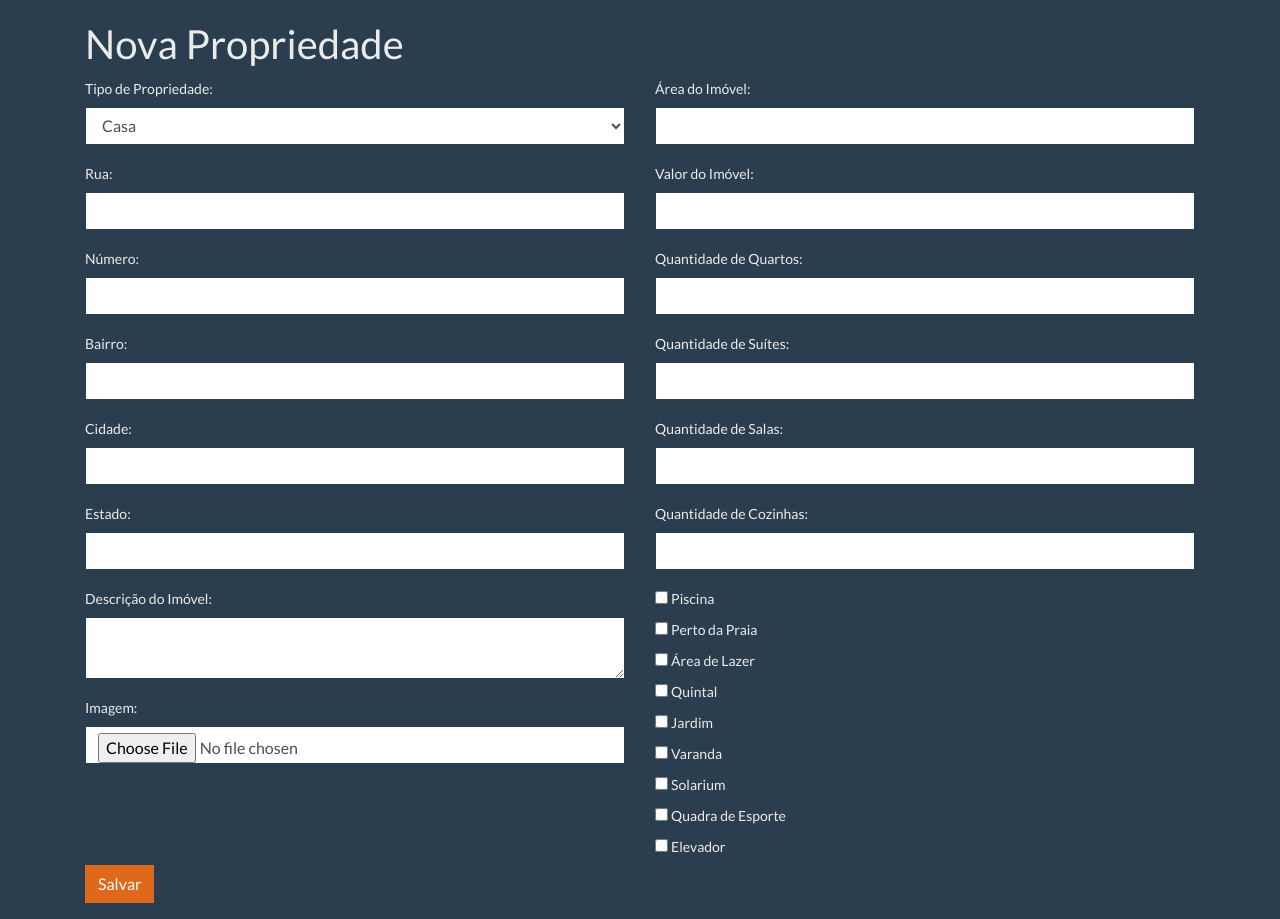
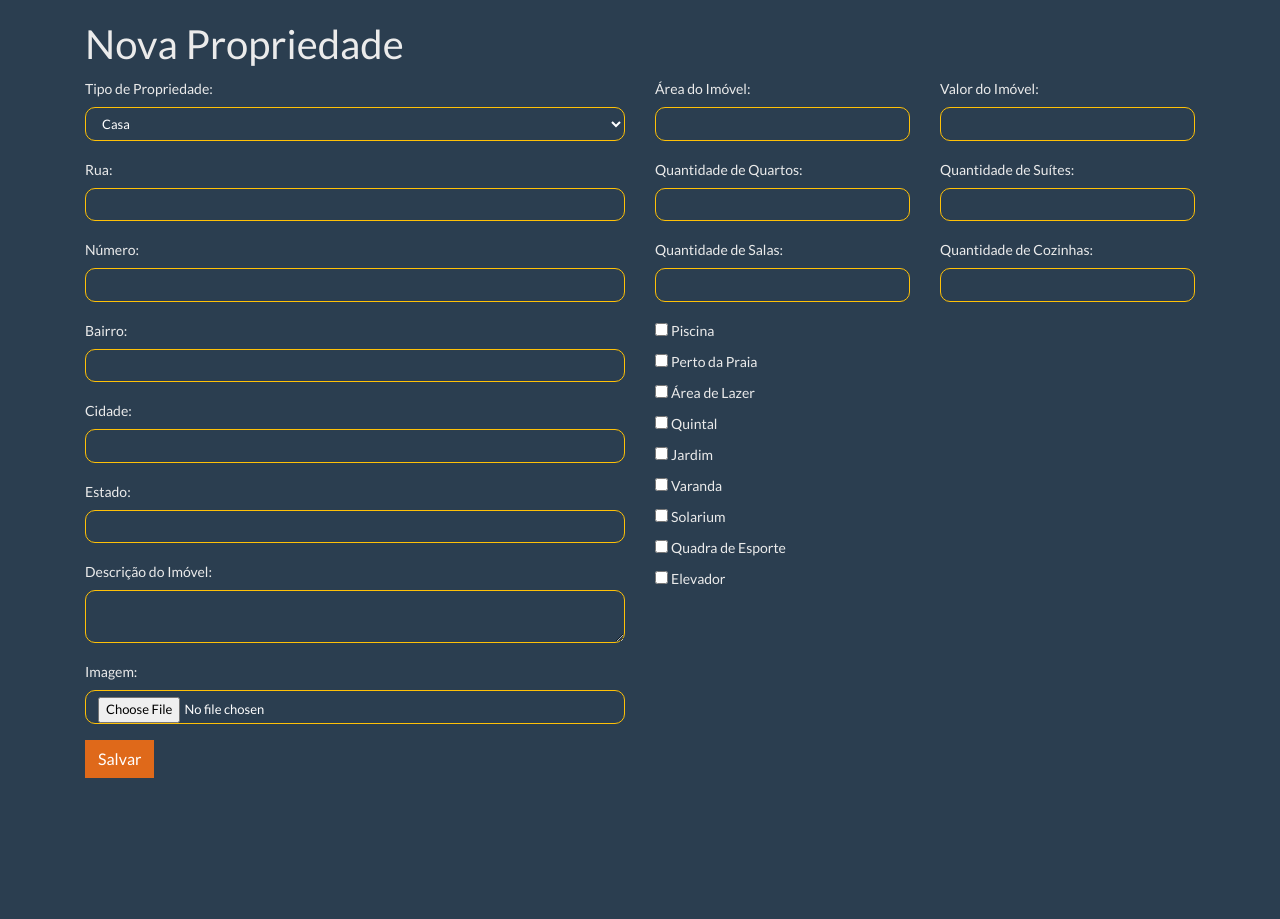
Before and after one commit to EvelynLopesSS/Flask_Python_Aplications, a Flask app: page /propriedades/nova in a window 1280 px wide. Shown: the part 48-967 px from the top of the page. After the commit the page ends 826 px from the top, so only its background shows below. Run offline with Flask 3, Linux system fonts and the light colour scheme; some libraries are stand-ins or nearby versions.

Commit message:
Update nova_propriedade.html

```diff
--- a/site_imobiliario/templates/nova_propriedade.html
+++ b/site_imobiliario/templates/nova_propriedade.html
@@ -1,6 +1,15 @@
 {% extends "template.html" %}
 
 {% block content %}
+ <style>
+        .form-control {
+            border-radius: 10px;
+            background-color: transparent;
+            border-color: #ffc107;
+            font-size: small;
+            color: white;
+        }
+    </style>
     <div class="container">
         <h1>Nova Propriedade</h1>
 
@@ -54,34 +63,37 @@
                 </div>
 
                 <div class="col-md-6">
-                    <div class="form-group">
+                    <div class="form-group row">
+                        <div class="col">
                             <label for="area">Área do Imóvel:</label>
                             <input class="form-control" type="number" name="area" id="area">
                         </div>
-
-                    <div class="form-group">
+                        <div class="col">
                             <label for="valor">Valor do Imóvel:</label>
                             <input class="form-control" type="number" name="valor" id="valor">
                         </div>
+                    </div>
 
-                    <div class="form-group">
+                    <div class="form-group row">
+                        <div class="col">
                             <label for="quartos">Quantidade de Quartos:</label>
                             <input class="form-control" type="number" name="quartos" id="quartos">
                         </div>
-
-                    <div class="form-group">
+                        <div class="col">
                             <label for="suites">Quantidade de Suítes:</label>
                             <input class="form-control" type="number" name="suites" id="suites">
                         </div>
+                    </div>
 
-                    <div class="form-group">
+                    <div class="form-group row">
+                        <div class="col">
                             <label for="salas">Quantidade de Salas:</label>
                             <input class="form-control" type="number" name="salas" id="salas">
                         </div>
-
-                    <div class="form-group">
+                        <div class="col">
                             <label for="cozinhas">Quantidade de Cozinhas:</label>
                             <input class="form-control" type="number" name="cozinhas" id="cozinhas">
+                        </div>
                     </div>
 
                     <div class="checkbox-column">
```
Lines whose indentation alone changed are shown as unchanged.
